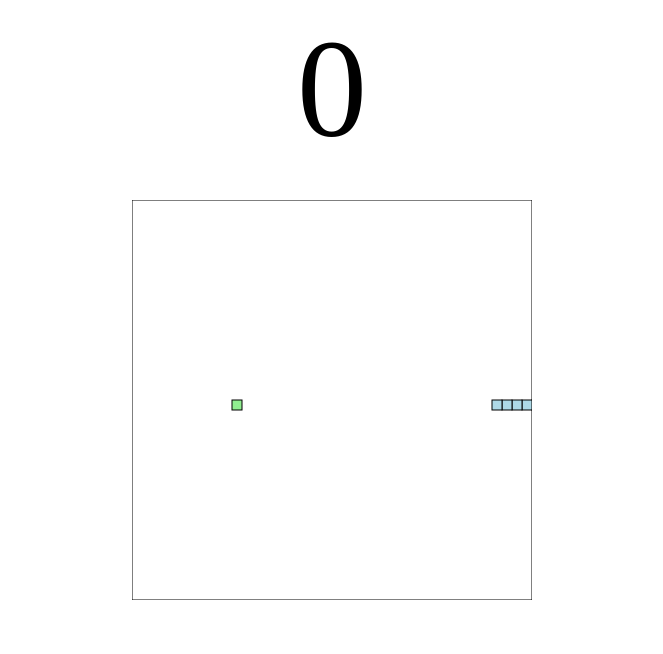
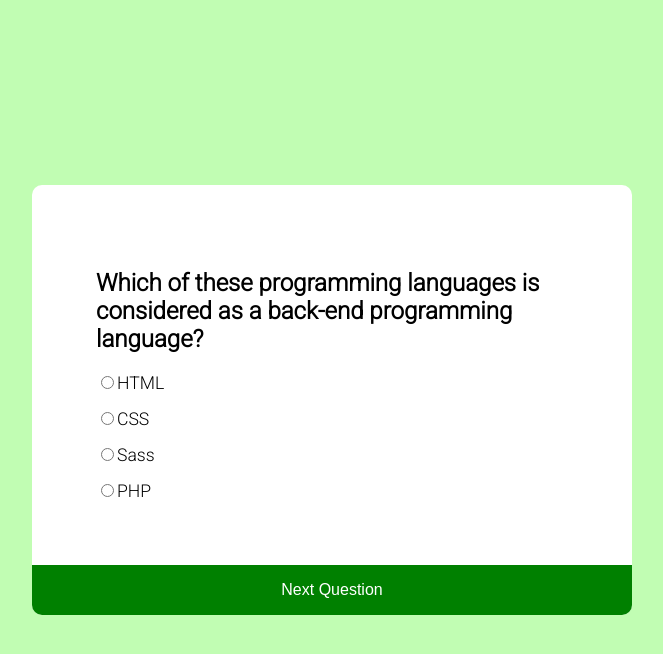
Before and after one commit to GabSiccion/GabSiccion.github.io, a plain HTML site: page index.html in a window 1280 px wide. Shown: the whole page, without its empty margins (308-971 px from the left). Drawn offline with Linux system fonts and the light colour scheme.

Commit message:
Add files via upload
Changed index.html and its stylesheet.

```diff
--- a/index.html
+++ b/index.html
@@ -1,200 +1,25 @@
 <!DOCTYPE html>
-<html>
-
+<html lang="en">
 <head>
-    <title>Snake Game</title>
+    <meta charset="UTF-8">
+    <meta http-equiv="X-UA-Compatible" content="IE=edge">
+    <meta name="viewport" content="width=device-width, initial-scale=1.0">
+    <title>Document</title>
+    <link rel="stylesheet" href="style.css">
 </head>
-
-<body>
-
-    <div id="score">0</div>
-    <canvas id="snakeboard" width="400" height="400"></canvas>
-
-    <style>
-        #snakeboard {
-            position: absolute;
-            top: 50%;
-            left: 50%;
-            transform: translate(-50%, -50%);
-        }
-
-        #score {
-            text-align: center;
-            font-size: 140px;
-        }
-    </style>
+<body onload="buildQuiz()">
+    <div class="container">
+        <div class="header">
+            <h2 class="question" id="question"></h2>
+            <ul id="input">
+                <li><input type="radio" id="a" name="answer"><label for="a" id="a_text"></label></li>
+                <li><input type="radio" id="b" name="answer"><label for="b" id="b_text"></label></li>
+                <li><input type="radio" id="c" name="answer"><label for="c" id="c_text"></label></li>
+                <li><input type="radio" id="d" name="answer"><label for="d" id="d_text"></label></li>
+            </ul>
+        </div>
+        <button class="submit-button" id="submit">Next Question</button>
+    </div>
+    <script src="script.js"></script>
 </body>
-
-<script>
-    const board_border = 'black';
-    const board_background = "white";
-    const snake_col = 'lightblue';
-    const snake_border = 'darkblue';
-
-    let snake = [
-        { x: 200, y: 200 },
-        { x: 190, y: 200 },
-        { x: 180, y: 200 },
-        { x: 170, y: 200 },
-        { x: 160, y: 200 }
-    ]
-
-    let score = 0;
-    // True if changing direction
-    let changing_direction = false;
-    // Horizontal velocity
-    let food_x;
-    let food_y;
-    let dx = 10;
-    // Vertical velocity
-    let dy = 0;
-
-
-    // Get the canvas element
-    const snakeboard = document.getElementById("snakeboard");
-    // Return a two dimensional drawing context
-    const snakeboard_ctx = snakeboard.getContext("2d");
-    // Start game
-    main();
-
-    gen_food();
-
-    document.addEventListener("keydown", change_direction);
-
-    // main function called repeatedly to keep the game running
-    function main() {
-
-        if (has_game_ended()) return;
-
-        changing_direction = false;
-        setTimeout(function onTick() {
-            clear_board();
-            drawFood();
-            move_snake();
-            drawSnake();
-            // Repeat
-            main();
-        }, 100)
-    }
-
-    // draw a border around the canvas
-    function clear_board() {
-        //  Select the colour to fill the drawing
-        snakeboard_ctx.fillStyle = board_background;
-        //  Select the colour for the border of the canvas
-        snakeboard_ctx.strokestyle = board_border;
-        // Draw a "filled" rectangle to cover the entire canvas
-        snakeboard_ctx.fillRect(0, 0, snakeboard.width, snakeboard.height);
-        // Draw a "border" around the entire canvas
-        snakeboard_ctx.strokeRect(0, 0, snakeboard.width, snakeboard.height);
-    }
-
-    // Draw the snake on the canvas
-    function drawSnake() {
-        // Draw each part
-        snake.forEach(drawSnakePart)
-    }
-
-    function drawFood() {
-        snakeboard_ctx.fillStyle = 'lightgreen';
-        snakeboard_ctx.strokestyle = 'darkgreen';
-        snakeboard_ctx.fillRect(food_x, food_y, 10, 10);
-        snakeboard_ctx.strokeRect(food_x, food_y, 10, 10);
-    }
-
-    // Draw one snake part
-    function drawSnakePart(snakePart) {
-
-        // Set the colour of the snake part
-        snakeboard_ctx.fillStyle = snake_col;
-        // Set the border colour of the snake part
-        snakeboard_ctx.strokestyle = snake_border;
-        // Draw a "filled" rectangle to represent the snake part at the coordinates
-        // the part is located
-        snakeboard_ctx.fillRect(snakePart.x, snakePart.y, 10, 10);
-        // Draw a border around the snake part
-        snakeboard_ctx.strokeRect(snakePart.x, snakePart.y, 10, 10);
-    }
-
-    function has_game_ended() {
-        for (let i = 4; i < snake.length; i++) {
-            if (snake[i].x === snake[0].x && snake[i].y === snake[0].y) return true
-        }
-        const hitLeftWall = snake[0].x < 0;
-        const hitRightWall = snake[0].x > snakeboard.width - 10;
-        const hitToptWall = snake[0].y < 0;
-        const hitBottomWall = snake[0].y > snakeboard.height - 10;
-        return hitLeftWall || hitRightWall || hitToptWall || hitBottomWall
-    }
-
-    function random_food(min, max) {
-        return Math.round((Math.random() * (max - min) + min) / 10) * 10;
-    }
-
-    function gen_food() {
-        // Generate a random number the food x-coordinate
-        food_x = random_food(0, snakeboard.width - 10);
-        // Generate a random number for the food y-coordinate
-        food_y = random_food(0, snakeboard.height - 10);
-        // if the new food location is where the snake currently is, generate a new food location
-        snake.forEach(function has_snake_eaten_food(part) {
-            const has_eaten = part.x == food_x && part.y == food_y;
-            if (has_eaten) gen_food();
-        });
-    }
-
-    function change_direction(event) {
-        const LEFT_KEY = 37;
-        const RIGHT_KEY = 39;
-        const UP_KEY = 38;
-        const DOWN_KEY = 40;
-
-        // Prevent the snake from reversing
-
-        if (changing_direction) return;
-        changing_direction = true;
-        const keyPressed = event.keyCode;
-        const goingUp = dy === -10;
-        const goingDown = dy === 10;
-        const goingRight = dx === 10;
-        const goingLeft = dx === -10;
-        if (keyPressed === LEFT_KEY && !goingRight) {
-            dx = -10;
-            dy = 0;
-        }
-        if (keyPressed === UP_KEY && !goingDown) {
-            dx = 0;
-            dy = -10;
-        }
-        if (keyPressed === RIGHT_KEY && !goingLeft) {
-            dx = 10;
-            dy = 0;
-        }
-        if (keyPressed === DOWN_KEY && !goingUp) {
-            dx = 0;
-            dy = 10;
-        }
-    }
-
-    function move_snake() {
-        // Create the new Snake's head
-        const head = { x: snake[0].x + dx, y: snake[0].y + dy };
-        // Add the new head to the beginning of snake body
-        snake.unshift(head);
-        const has_eaten_food = snake[0].x === food_x && snake[0].y === food_y;
-        if (has_eaten_food) {
-            // Increase score
-            score += 10;
-            // Display score on screen
-            document.getElementById('score').innerHTML = score;
-            // Generate new food location
-            gen_food();
-        } else {
-            // Remove the last part of snake body
-            snake.pop();
-        }
-    }
-
-</script>
-
 </html>
--- /dev/null
+++ b/script.js
@@ -0,0 +1,120 @@
+var score_networking = 0;
+var score_webdev = 0;
+var question_number = 0;
+
+const question_text = document.getElementById("question");
+const a_text = document.getElementById("a_text");
+const b_text = document.getElementById("b_text");
+const c_text = document.getElementById("c_text");
+const d_text = document.getElementById("d_text");
+const submit_button = document.getElementById("submit");
+
+//Assign text to their designated document element
+function buildQuiz() {
+	const question_current = questions[question_number];
+
+	question_text.innerHTML = question_current.question;
+	a_text.innerHTML = question_current.a;
+	b_text.innerHTML = question_current.b;
+	c_text.innerHTML = question_current.c;
+	d_text.innerHTML = question_current.d;
+	question_number++;
+}
+
+submit_button.addEventListener("click", () => {
+	let selection = document.querySelector(
+		"input[type=radio][name=answer]:checked"
+	);
+
+	const question_current = questions[question_number - 1];
+	let category = question_current.category;
+	console.log(selection.id + question_current.correct);
+
+	if (selection.id === question_current.correct) {
+		if (category === "Web Development") score_webdev++;
+		if (category === "Networking") score_networking++;
+	}
+
+	if (question_number < questions.length) {
+		try {
+			selection.checked = false;
+			buildQuiz();
+		} catch (Exception) {
+			alert("select an answer before submiting.");
+		}
+	} else {
+		recommendation = "";
+		if (score_webdev > score_networking) {
+			recommendation = "You are more knowledgeable in Web Development.";
+		} else if (score_networking > score_webdev) {
+			recommendation = "You are more knowledgeable in Networking.";
+		} else if (score_networking === score_webdev && score_networking > 0) {
+			recommendation = "Your knowledge in both tracks are in the same level.";
+		} else if (score_networking === score_webdev && score_networking < 1) {
+			recommendation = "You scored 0 in both tracks.";
+		}
+		alert(
+			"Networking score : " +
+				score_networking +
+				"\r\n" +
+				"Web Development score : " +
+				score_webdev +
+				"\r\n" +
+				"Total score : " +
+				(score_networking + score_webdev) +
+				"\r\n\r\n" +
+				recommendation
+		);
+		resetQuiz();
+		selection.checked = false;
+		buildQuiz();
+	}
+});
+
+function resetQuiz() {
+	question_number = 0;
+	score_networking = 0;
+	score_webdev = 0;
+}
+
+const questions = [
+	{
+		question:
+			"Which of these programming languages is considered as a back-end programming language?",
+		a: "HTML",
+		b: "CSS",
+		c: "Sass",
+		d: "PHP",
+		correct: "d",
+		category: "Web Development",
+	},
+	{
+		question: "What does HTML stand for?",
+		a: "Hyper Terminal Markup Language",
+		b: "Hypertext Markup Language",
+		c: "High Tracing Marketing Language",
+		d: "Helicopter Terminal Maintenance Language",
+		correct: "b",
+		category: "Web Development",
+	},
+	{
+		question:
+			"Which of the programming languages is made by James Gosling? 1Networking",
+		a: "Java",
+		b: "C#",
+		c: "JavaScript",
+		d: "HTML",
+		correct: "a",
+		category: "Networking",
+	},
+	{
+		question:
+			"Which of the programming languages is made by James Gosling? 2Networking",
+		a: "Java",
+		b: "C#",
+		c: "JavaScript",
+		d: "HTML",
+		correct: "a",
+		category: "Networking",
+	},
+];
--- /dev/null
+++ b/style.css
@@ -0,0 +1,57 @@
+@import url('https://fonts.googleapis.com/css2?family=Roboto:wght@300&display=swap');
+
+* {
+    box-sizing: border-box;
+}
+
+ul {
+    list-style: none;
+    padding: 0;
+}
+
+ul li {
+    font-size: 1.1rem;
+    margin: 1rem 0;
+}
+
+body{
+    background-color: rgb(193, 253, 179);
+    display: flex;
+    align-items: center;
+    justify-content: center;
+    font-family: 'Roboto', sans-serif;
+    margin: 0;
+    min-height: 100vh;
+}
+
+.container {
+    background-color: white;
+    align-items: center;
+    justify-content: center;
+    width: 600px;
+    max-width: 600px;
+    border-radius: 10px;
+    overflow: hidden;
+}
+
+.header {
+    padding: 4rem;
+    padding-bottom: 3rem;
+}
+
+.submit-button {
+    background-color: green;
+    display: block;
+    font-size: 1rem;
+    padding: 1rem;
+    border: none;
+    color: white;
+    width: 100%;
+    transition: 200ms;
+    cursor: pointer;
+}
+
+
+.submit-button:hover {
+    background-color: rgb(59, 59, 59);
+}
```
